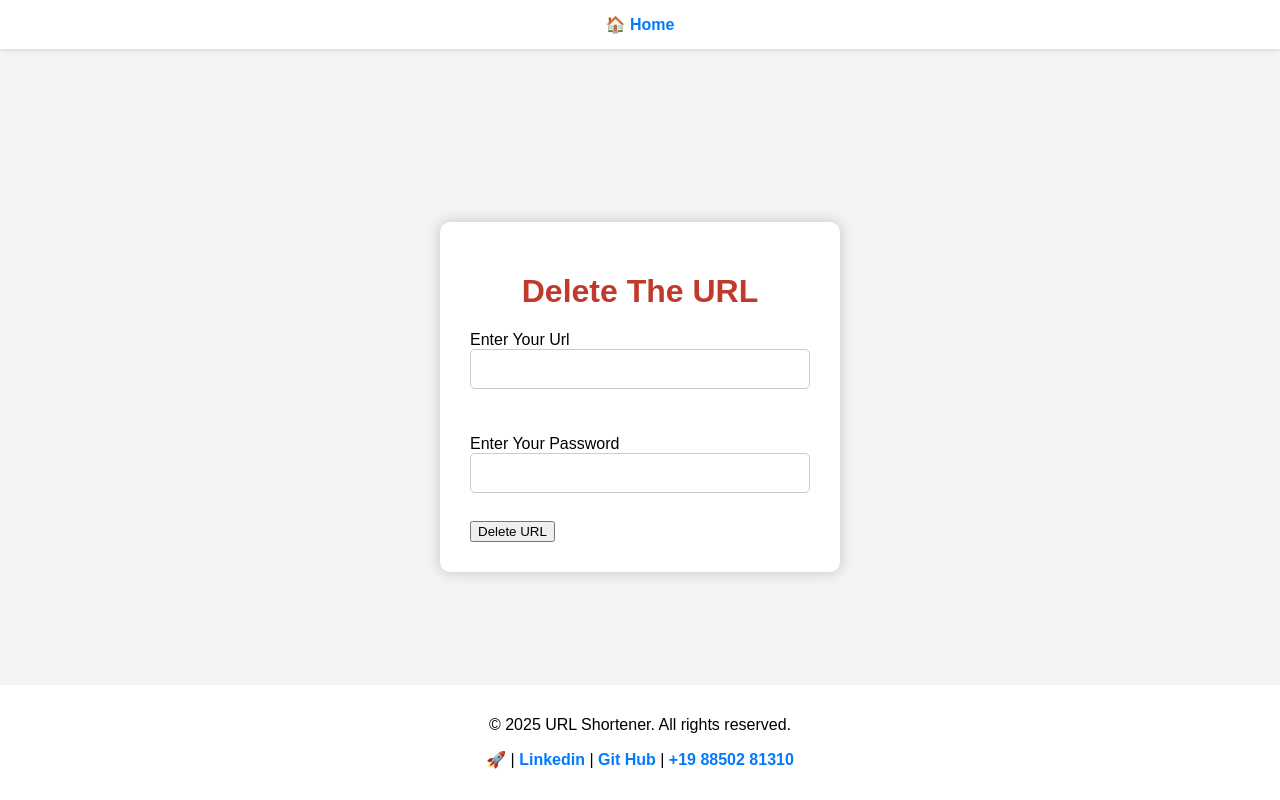
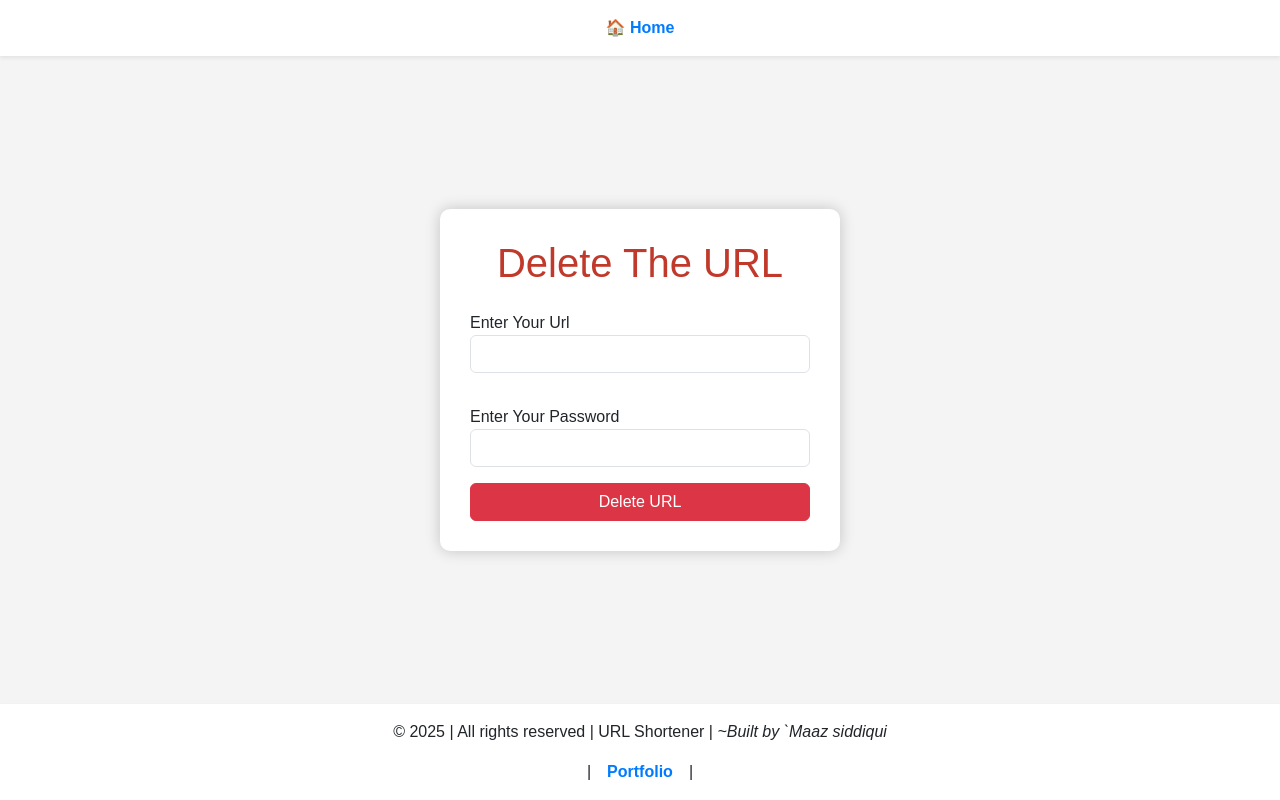
Before and after one commit to maazsiddiqui79/URL-Shortner-Python, a Flask app: page /delete in a window 1280 px wide. Run offline with Flask 3, Linux system fonts and the light colour scheme.

Commit message:
git................................

```diff
--- /dev/null
+++ b/api/delete_routes.py
@@ -0,0 +1,34 @@
+from flask import Flask , render_template ,flash , Blueprint
+from flask_wtf import FlaskForm
+from wtforms import StringField, SubmitField
+from wtforms.validators import DataRequired, ValidationError, Length
+from __main__ import URL_DB_CLASS ,db
+from models import db, URL_DB_CLASS   # ✅ import here
+
+
+
+del_route = Blueprint('del_route',__name__)
+
+
+class MY_DELETE_FORM(FlaskForm):
+    shorten_url = StringField("Enter Your Url", validators=[DataRequired()])
+    password_verification = StringField("Enter Your Password", validators=[DataRequired()])
+    delete_btn = SubmitField("Delete URL")
+
+
+
+@del_route.route("/delete", methods=["GET", "POST"])
+def delete():
+    del_form = MY_DELETE_FORM()
+    if del_form.validate_on_submit():
+        full_url = del_form.shorten_url.data.strip()
+        del_short_code = full_url.split('/')[-1]  # Extract shortcode from full URL
+        del_password = del_form.password_verification.data
+        data = URL_DB_CLASS.query.filter_by(short_code=del_short_code, password=del_password).first()
+        if data:
+            db.session.delete(data)
+            db.session.commit()
+            flash("Data Deleted Successfully", "success")
+        else:
+            flash("No Match Found! Check URL and Password.", "danger")
+    return render_template("delete.html", del_form=del_form)
--- a/api/main.py
+++ b/api/main.py
@@ -1,10 +1,12 @@
-from flask import Flask, render_template, redirect, flash, request, url_for
-from flask_sqlalchemy import SQLAlchemy
+from flask import Flask, render_template, redirect, flash, request, url_for , blueprints
 from flask_wtf import FlaskForm
 from wtforms import StringField, SubmitField
 from wtforms.validators import DataRequired, ValidationError, Length
-from datetime import datetime
+from models import URL_DB_CLASS , db
 import random
+from delete_routes import del_route
+
+
 
 
 # ---------------------- Short Code Generator ----------------------
@@ -30,10 +32,7 @@ class MY_FORM(FlaskForm):
     password_input = StringField("Enter Your Password", validators=[DataRequired()])
     url_btn = SubmitField("Shorten Url")
 
-class MY_DELETE_FORM(FlaskForm):
-    shorten_url = StringField("Enter Your Url", validators=[DataRequired()])
-    password_verification = StringField("Enter Your Password", validators=[DataRequired()])
-    delete_btn = SubmitField("Delete URL")
+
 
 # ---------------------- App Configuration ----------------------
 app = Flask(__name__, template_folder='templates', static_folder='static', instance_path='/tmp')
@@ -42,19 +41,12 @@ app.secret_key = 'MY-VERY-VERY-ULTRA-CONFIDENTIAL-SECRECT-KEY'
 # ✅ SQLite database
 app.config['SQLALCHEMY_DATABASE_URI'] = 'sqlite:///my-url-data.db'
 app.config['SQLALCHEMY_TRACK_MODIFICATIONS'] = False
+app.register_blueprint(del_route,url_prefix='')
 
-db = SQLAlchemy(app)
+db.init_app(app)
+
 
 # ---------------------- Database Model ----------------------
-class URL_DB_CLASS(db.Model):
-    id = db.Column(db.Integer, primary_key=True)
-    original_url = db.Column(db.String(500), nullable=False)
-    short_code = db.Column(db.String(42), unique=True, nullable=False)
-    created_at = db.Column(db.DateTime, default=datetime.utcnow)
-    password = db.Column(db.String(20), nullable=False)
-
-    def __repr__(self):
-        return f"<URL_DB_CLASS id={self.id} short_code='{self.short_code}' original_url='{self.original_url}'>"
 
 # ---------------------- Routes ----------------------
 
@@ -87,21 +79,6 @@ def redirect_url(shc):
         flash("URL not found", "danger")
         return redirect(url_for("home"))
 
-@app.route("/delete", methods=["GET", "POST"])
-def delete():
-    del_form = MY_DELETE_FORM()
-    if del_form.validate_on_submit():
-        full_url = del_form.shorten_url.data.strip()
-        del_short_code = full_url.split('/')[-1]  # Extract shortcode from full URL
-        del_password = del_form.password_verification.data
-        data = URL_DB_CLASS.query.filter_by(short_code=del_short_code, password=del_password).first()
-        if data:
-            db.session.delete(data)
-            db.session.commit()
-            flash("Data Deleted Successfully", "success")
-        else:
-            flash("No Match Found! Check URL and Password.", "danger")
-    return render_template("delete.html", del_form=del_form)
 
 # ---------------------- DB Initialization ----------------------
 try:
--- a/api/templates/delete.html
+++ b/api/templates/delete.html
@@ -1,10 +1,11 @@
 <!DOCTYPE html>
 <html lang="en">
   <head>
-    <link href="https://cdn.jsdelivr.net/npm/bootstrap@5.3.7/dist/css/bootstrap.min.css" rel="stylesheet"integrity="sha384-LN+7fdVzj6u52u30Kp6M/trliBMCMKTyK833zpbD+pXdCLuTusPj697FH4R/5mcr"crossorigin="anonymous"/>
+    <link href="https://cdn.jsdelivr.net/npm/bootstrap@5.3.7/dist/css/bootstrap.min.css" rel="stylesheet" integrity="sha384-LN+7fdVzj6u52u30Kp6M/trliBMCMKTyK833zpbD+pXdCLuTusPj697FH4R/5mcr" crossorigin="anonymous"/>
     <script src="https://cdn.jsdelivr.net/npm/bootstrap@5.3.0/dist/js/bootstrap.bundle.min.js"></script>
 
     <meta charset="UTF-8" />
+    <meta name="viewport" content="width=device-width, initial-scale=1.0"> <!-- Bootstrap responsiveness -->
     <title>DELETE URL</title>
     <style>
       body {
@@ -22,18 +23,6 @@
         padding: 30px;
         border-radius: 10px;
         box-shadow: 0 0 15px rgba(0, 0, 0, 0.2);
-        width: 100%;
-        max-width: 400px;
-        box-sizing: border-box;
-        margin-top: 60px;
-      }
-      header,
-      footer {
-        width: 100%;
-        text-align: center;
-        padding: 15px 0;
-        background-color: #ffffff;
-        box-shadow: 0 2px 4px rgba(0, 0, 0, 0.1);
       }
       .nav-link-footer {
         text-decoration: none;
@@ -43,29 +32,6 @@
       .nav-link-footer:hover {
         text-decoration: underline;
         color: #b02a37;
-      }
-      input[type="text"],
-      input[type="password"] {
-        width: 100%;
-        padding: 10px;
-        font-size: 16px;
-        margin-bottom: 10px;
-        border: 1px solid #ccc;
-        border-radius: 5px;
-        box-sizing: border-box;
-      }
-      button {
-        width: 100%;
-        padding: 10px;
-        background-color: #dc3545;
-        color: white;
-        font-size: 16px;
-        border: none;
-        border-radius: 5px;
-        cursor: pointer;
-      }
-      button:hover {
-        background-color: #b02a37;
       }
       .delete-box h1 {
         text-align: center;
@@ -77,67 +43,59 @@
       }
     </style>
   </head>
-  <body>
-    <header>
+  <body class="container-fluid p-0">
+
+    <header class="w-100 text-center p-3 bg-white shadow-sm">
       🏠 <a href="/" class="nav-link-footer">Home</a>
     </header>
 
-    <div class="delete-box">
-      <h1>Delete The URL</h1>
-      <form action="/delete" method="post">
-        {{ del_form.csrf_token }} {{del_form.shorten_url.label}}<br />
-        {{del_form.shorten_url(size=45)}}<br />
+    <main class="d-flex justify-content-center align-items-center flex-grow-1">
+      <div class="delete-box w-100" style="max-width: 400px;">
+        <h1 class="mb-4">Delete The URL</h1>
+        <form action="/delete" method="post" class="row g-3">
+          {{ del_form.csrf_token }}
 
-        {% for error in del_form.shorten_url.errors %}
-        <span>{{ error }}</span>
-        {% endfor %}
+          <div class="col-12">
+            {{del_form.shorten_url.label}}
+            {{del_form.shorten_url(class="form-control")}}
+            {% for error in del_form.shorten_url.errors %}
+              <span>{{ error }}</span>
+            {% endfor %}
+          </div>
 
-        <div id="flash-messages">
-          {% with messages = get_flashed_messages(with_categories=true) %} {% if
-          messages %} {% for category, message in messages %}
-          <div
-            class="alert alert-{{ category }} alert-dismissible fade show"
-            role="alert"
-          >
-            {{ message }}
-            <button
-              type="button"
-              class="btn-close"
-              data-bs-dismiss="alert"
-              aria-label="Close"
-            ></button>
+          <div class="col-12">
+            <div id="flash-messages">
+              {% with messages = get_flashed_messages(with_categories=true) %}
+                {% if messages %}
+                  {% for category, message in messages %}
+                    <div class="alert alert-{{ category }} alert-dismissible fade show" role="alert">
+                      {{ message }}
+                      <button type="button" class="btn-close" data-bs-dismiss="alert" aria-label="Close"></button>
+                    </div>
+                  {% endfor %}
+                {% endif %}
+              {% endwith %}
+            </div>
           </div>
-          {% endfor %} {% endif %} {% endwith %}
-        </div>
 
+          <div class="col-12">
+            {{del_form.password_verification.label}}
+            {{del_form.password_verification(class="form-control")}}
+          </div>
 
+          <div class="col-12">
+            {{del_form.delete_btn(class="btn btn-danger w-100")}}
+          </div>
+        </form>
+      </div>
+    </main>
 
-        <br /><br />
-        {{del_form.password_verification.label}}<br />
-        {{del_form.password_verification(size=45)}}<br /><br />
+    <footer class="w-100 text-center p-3 bg-white shadow-sm">
+          <p>&copy; 2025 | All rights reserved |  URL Shortener | <i>~Built by `Maaz siddiqui</i></p>
+    <div class="d-flex flex-wrap justify-content-center gap-3">
+      |<a class="nav-link-footer" href="https://the-maaz-portfolio.onrender.com/" target="_blank">Portfolio</a>|
+    </div>
+    </footer>
 
-        {{del_form.delete_btn}}
-      </form>
-    </div>
-
-    <footer>
-      <p>&copy; 2025 URL Shortener. All rights reserved.</p>
-      <p>
-        <a
-          class="nav-link-footer"
-          href="https://go-todo-task.vercel.app/"
-          target="_blank"
-          >🚀</a
-        > | <a
-          class="nav-link-footer"
-          href="https://www.linkedin.com/in/siddiqui-maazzz/"
-          >Linkedin</a
-        > | <a class="nav-link-footer" href="https://github.com/maazsiddiqui79"
-          >Git Hub</a
-        > | <a href="tel:+91 8850281310" class="nav-link-footer"
-          >+19 88502 81310</a
-        >
-      </p>
-    </footer>
   </body>
 </html>
```
Also changed, not shown: api/models.py (added, +16 -0 lines), api/templates/index.html (+46 -89 lines).
